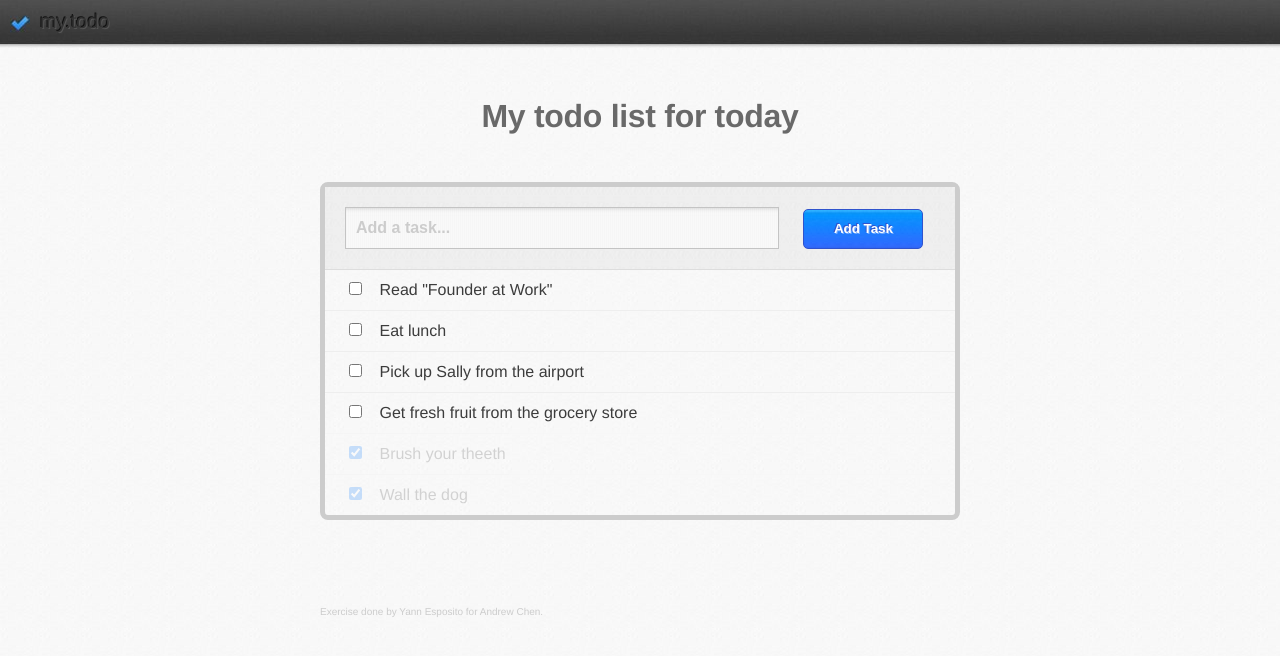
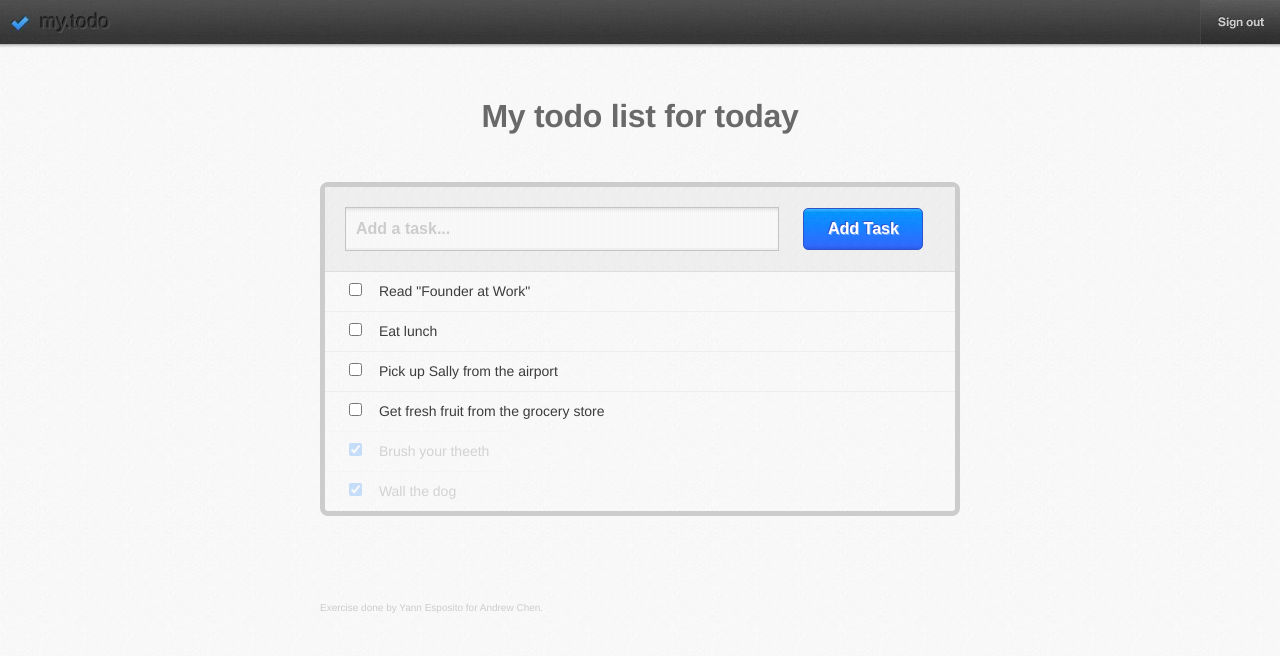
Before and after one commit to yogsototh/PixelPerfectDesignExcercise, a plain HTML site: page site/index.html in a window 1280 px wide. Drawn offline with nearby package versions, Linux system fonts and the light colour scheme; a script that the page names is missing.

Commit message:
Finished design.

```diff
--- a/site/index.html
+++ b/site/index.html
@@ -41,6 +41,7 @@
     <div id="container">
       <header>
         <div id="title">my.todo</div>
+        <div id="signout"></div>
       </header>
       <div id="main" role="main">
           <h1>My todo list for today</h1>
--- a/site/src/main.scss
+++ b/site/src/main.scss
@@ -33,6 +33,29 @@ header #title {
     font-weight: normal;
     height: 50px;
 }
+header #signout {
+    background-image: url('/img/signoutbutton.jpg');
+    float: right;
+    text-align: center;
+    position: absolute;
+    top: 0;
+    right: 0;
+    width: 80px;
+    color: #CCC;
+    font-size: 14px;
+    text-shadow: 1px 1px #555, -1px -1px #111;
+    line-height: 42px;
+    font-weight: bold;
+    height: 50px;
+}
+header #signout:hover {
+    background-image: url('/img/signouthoverbutton.jpg');
+    cursor: pointer;
+}
+header #signout:active {
+    background-image: url('/img/signoutpushedbutton.jpg');
+    cursor: pointer;
+}
 #main, footer {
     width: 640px;
     margin: 80px auto;
@@ -60,8 +83,9 @@ header #title {
 
 input#addtasktextfield {
     border: 1px solid #C4C4C4;
-    height: 38px;
+    height: 40px;
     background: url('/img/addtasktextfieldbackground.jpg');
+    background-repeat: repeat-x;
     font-size: 16px;
     font-weight: bold;
     padding-left: 10px;
@@ -72,10 +96,11 @@ input#addtasktextfield {
 #addtaskbutton {
     background: url('/img/addtaskbuttonbackground.jpg');
     border: 1px solid #2f53cd;
+    font-size: 16px;
     @include border-radius(5px, 5px);
     color: #FFF;
     text-shadow: -1px -1px #2f53cd, 1px 1px #73aaff;
-    height: 40px;
+    height: 42px;
     margin-left: 20px;
     width: 120px;
     text-align: center;
@@ -83,15 +108,18 @@ input#addtasktextfield {
 }
 #addtaskbutton:hover {
     background: url('/img/addtaskbuttonhoverbackground.jpg');
+    cursor: pointer;
 }
 #addtaskbutton:active {
     background: url('/img/addtaskbuttonpushedbackground.jpg');
+    cursor: pointer;
 }
 
 .item {
+    font-size: 14px;
     border-top: 1px solid #EEE;
-    height: 40px;
-    line-height: 40px;
+    height: 39px;
+    line-height: 39px;
     padding-left: 20px;
 }
 .item.first {
```
Also changed, not shown: site/css/main.css, site/img/signout_background.jpg (added), site/img/signoutbutton.jpg (added), site/img/signouthoverbutton.jpg (added), site/img/signoutpushedbutton.jpg (added).
